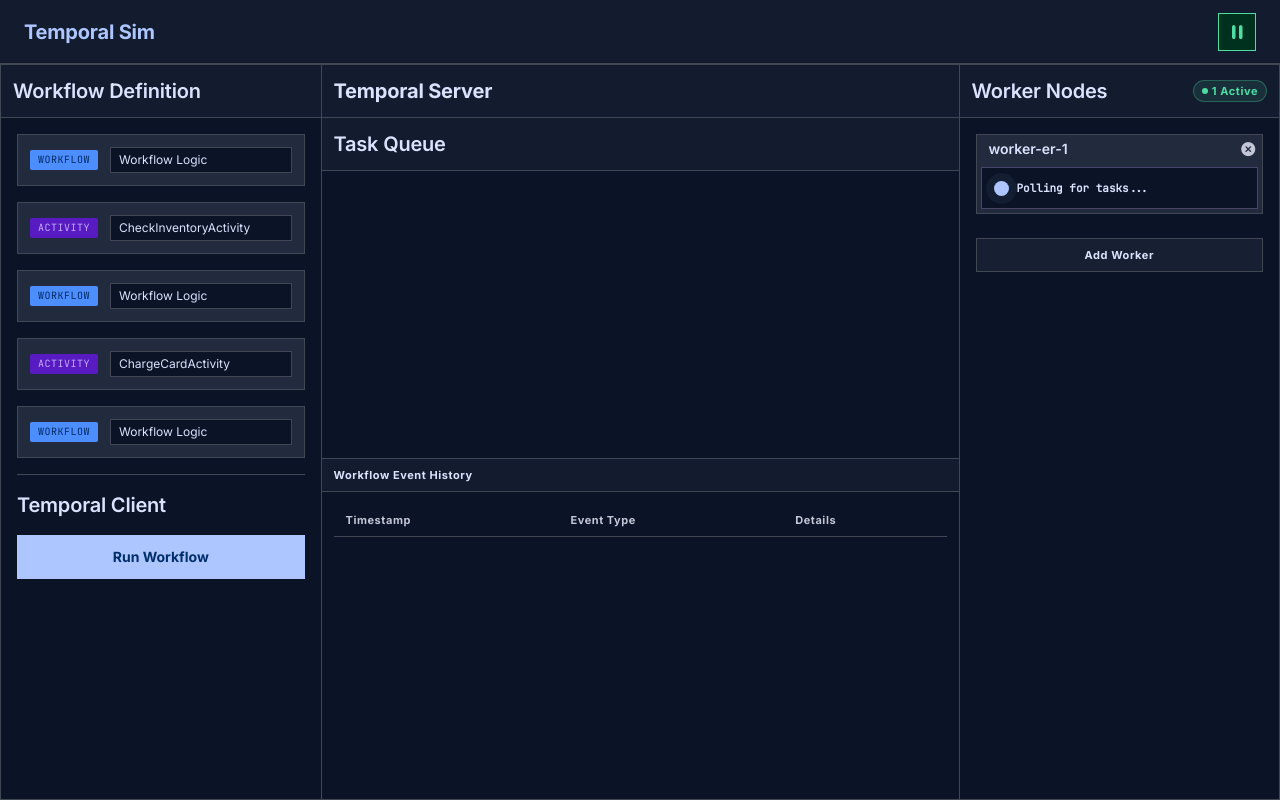
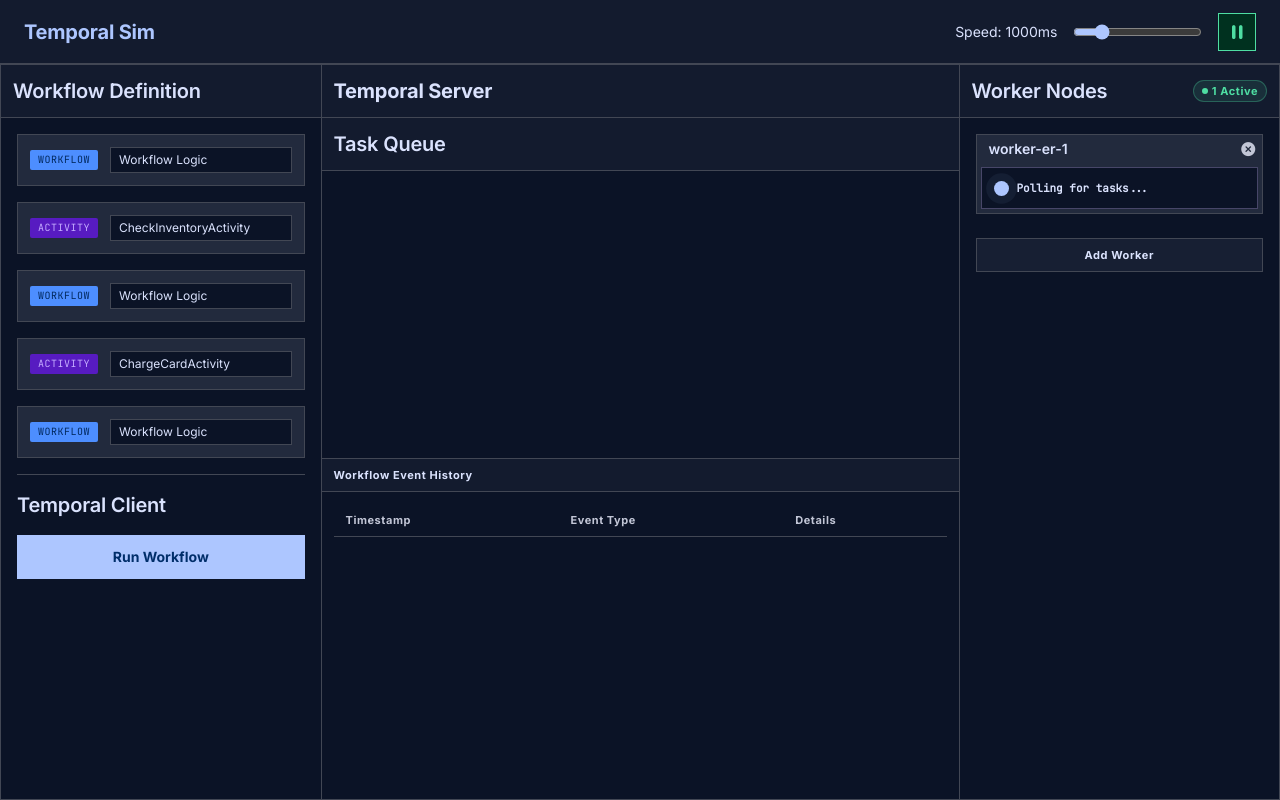
Before and after one commit to jawight/temporal-sim, a React (Vite) app: page / in a window 1280 px wide. Built offline with nearby package versions, Linux system fonts and the light colour scheme.

Commit message:
Add simulation speed

```diff
--- a/src/App.tsx
+++ b/src/App.tsx
@@ -6,7 +6,7 @@ import { EventHistory } from './components/Server/EventHistory';
 
 const App: React.FC = () => {
   const { state, dispatch } = useContext(SimulationContext)!;
-  const { workers, taskQueue, isPaused, replayState, eventHistory } = state;
+  const { workers, taskQueue, isPaused, replayState, eventHistory, simulationSpeed } = state;
 
   const addWorker = () => {
     dispatch({ type: 'ADD_WORKER', timestamp: new Date().toLocaleTimeString() });
@@ -17,28 +17,42 @@ const App: React.FC = () => {
 
     const timer = setTimeout(() => {
         const currentStepId = (replayState.stepIndex + 1).toString();
-        const isCompleted = eventHistory.some(log => log.stepId === currentStepId && log.eventType.includes('Completed'));
+        const stepEvents = eventHistory.filter(log => log.stepId === currentStepId);
+        const isCompleted = stepEvents.some(log => log.eventType.includes('Completed'));
 
-        if (isCompleted || replayState.highlightTarget === 'history') {
+        if (isCompleted || replayState.highlightTarget === 'history' || stepEvents.length === 0) {
              dispatch({ type: 'ADVANCE_REPLAY' });
         } else {
             dispatch({ type: 'FINISH_REPLAY' });
         }
-    }, 1000);
+    }, simulationSpeed);
 
     return () => clearTimeout(timer);
-  }, [replayState?.stepIndex, replayState?.highlightTarget, eventHistory, dispatch]);
+  }, [replayState?.stepIndex, replayState?.highlightTarget, eventHistory, dispatch, simulationSpeed]);
 
   return (
     <div className="font-body-md text-body-md bg-background text-on-background h-screen flex flex-col overflow-hidden">
       <header className="bg-surface-container-low border-b border-outline-variant flex justify-between items-center w-full px-margin-desktop h-16 shrink-0 z-20">
         <h1 className="flex-1 font-headline-md text-headline-md font-bold text-primary">Temporal Sim</h1>
+
+        <div className="flex items-center gap-4 text-on-surface">
+          <span className="font-label-md">Speed: {simulationSpeed}ms</span>
+          <input
+            type="range"
+            min="100"
+            max="5000"
+            step="100"
+            value={simulationSpeed}
+            onChange={(e) => dispatch({ type: 'SET_SPEED', speed: Number(e.target.value) })}
+            className="accent-primary"
+          />
         <button
           onClick={() => dispatch({ type: 'TOGGLE_PAUSE' })}
           className={`font-bold p-2 rounded-DEFAULT flex items-center justify-center gap-2 transition-colors border duration-200 ${isPaused ? 'text-on-surface bg-surface' : 'text-tertiary bg-on-tertiary-container'}`}
         >
           {isPaused ? <i className='icon-play'></i> : <i className='icon-pause'></i>}
         </button>
+        </div>
       </header>
       <div className="flex flex-1 overflow-hidden">
         <main className="flex-1 flex gap-panel-gap bg-outline-variant p-panel-gap overflow-hidden">
--- a/src/core/reducer.ts
+++ b/src/core/reducer.ts
@@ -11,6 +11,7 @@ export interface SimulationState {
   activeStepId: string | null;
   nextId: number;
   isPaused: boolean;
+  simulationSpeed: number;
 }
 
 export type SimulationAction =
@@ -26,7 +27,8 @@ export type SimulationAction =
   | { type: 'ADVANCE_REPLAY' }
   | { type: 'FINISH_REPLAY' }
   | { type: 'UPDATE_STEP_NAME', stepId: string, name: string }
-  | { type: 'TOGGLE_PAUSE' };
+  | { type: 'TOGGLE_PAUSE' }
+  | { type: 'SET_SPEED', speed: number };
 
 export const initialState: SimulationState = {
   workflowSteps: [
@@ -43,6 +45,7 @@ export const initialState: SimulationState = {
   activeStepId: null,
   nextId: 2,
   isPaused: false,
+  simulationSpeed: 1000,
   currentWorkflowId: null,
   replayState: null
 };
@@ -122,6 +125,11 @@ export function simulationReducer(state: SimulationState, action: SimulationActi
       return {
         ...state,
         isPaused: !state.isPaused
+      };
+    case 'SET_SPEED':
+      return {
+        ...state,
+        simulationSpeed: action.speed
       };
     default:
       return state;
@@ -473,8 +481,19 @@ function advanceReplay(state: SimulationState): SimulationState {
     }
   };
 
-  // NOTE: If there are no events for this step, then it hasn't run yet and we should finish the replay animation.
+  // NOTE: If there are no events for this step, then it hasn't run yet and we should try to move to the next step.
   if (!state.eventHistory.find(e => e.stepId === step.id)) {
+      const nextStepIdx = rpState.stepIndex + 1;
+      if (nextStepIdx < state.workflowSteps.length) {
+          return {
+              ...state,
+              replayState: {
+                  ...rpState,
+                  highlightTarget: 'definition',
+                  stepIndex: nextStepIdx,
+              }
+          }
+      }
       return {
           ...state,
           replayState: null,
```
Also changed, not shown: 2 other files (tests, documents, lock files or other folders). Lines whose indentation alone changed are shown as unchanged.
